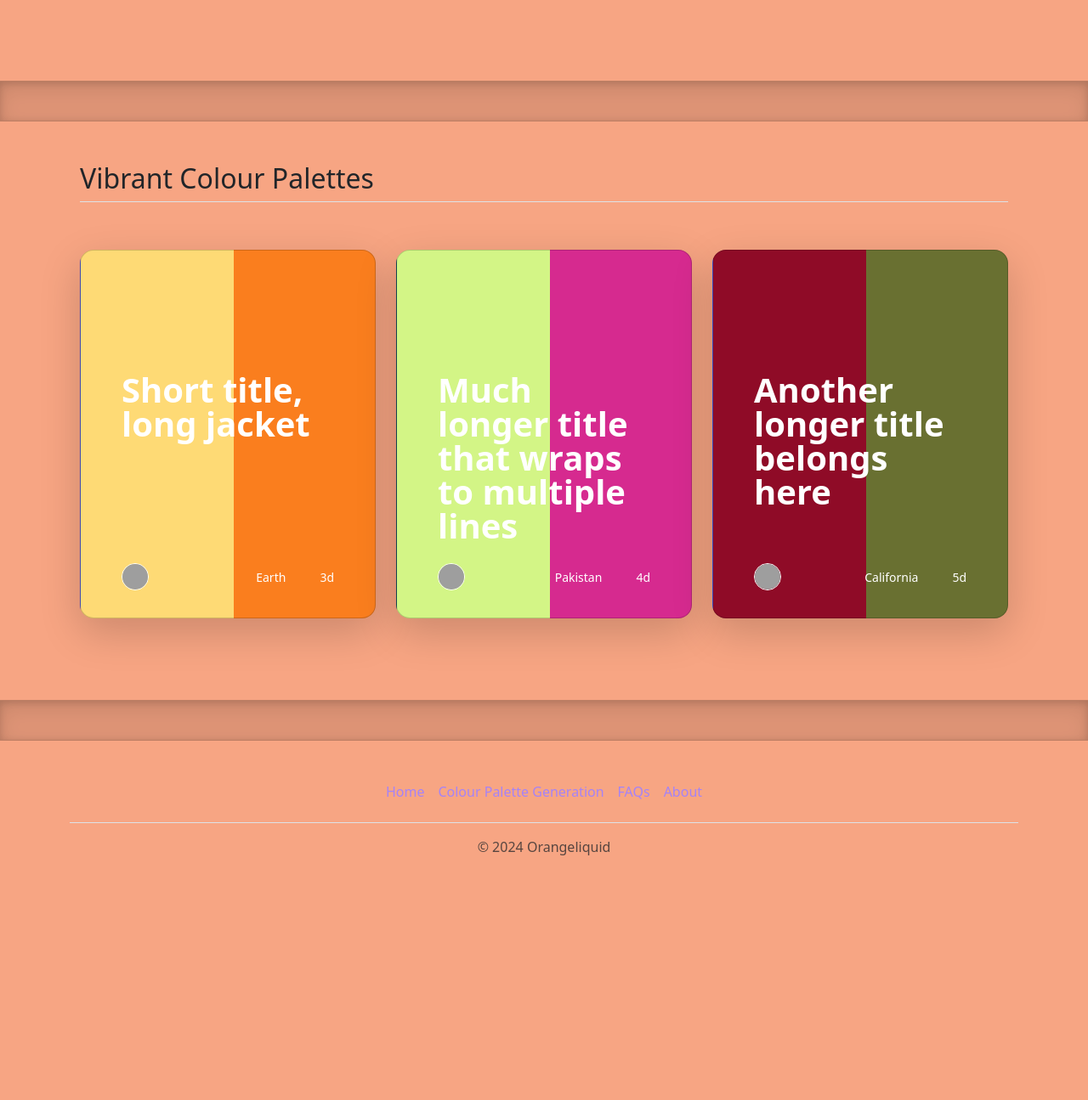
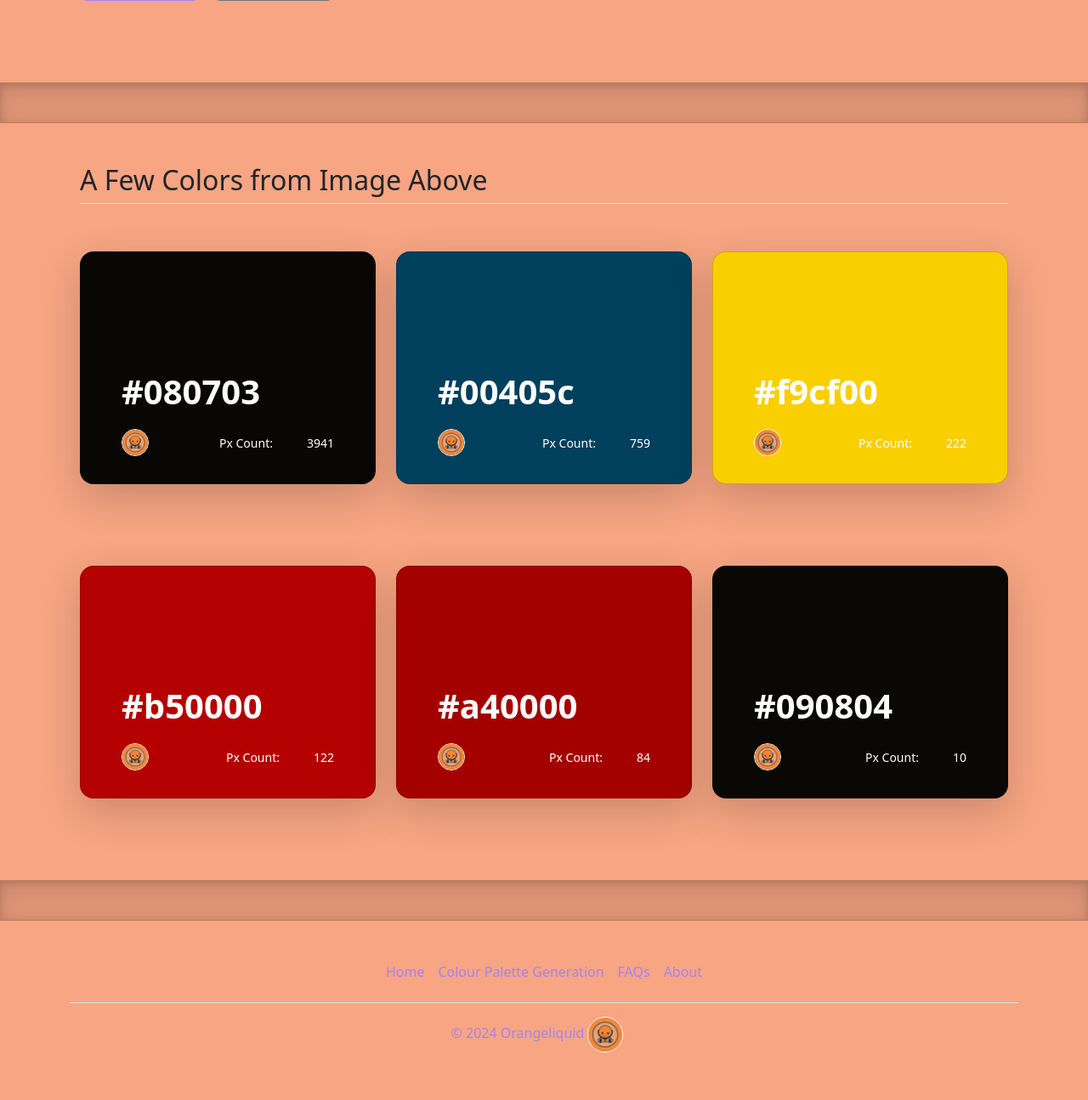
Before and after one commit to Orangeliquid/Colour-Palette-Generator, a Flask app: page / in a window 1280 px wide. Shown: the part 673-1968 px from the top of the page at 85% size. Before the commit the page ends 1680 px from the top, so only its background shows below. Run offline with Flask 3, Linux system fonts and the light colour scheme; some libraries are stand-ins or nearby versions; grey boxes are pictures that could not be loaded.

Commit message:
Change structure of index.html, header.html, footer.html, add styles to styles.css, add Orangeliquid icon in new icons file, Create color_palette_generator.py for rgb, hex, px count extraction

```diff
--- a/static/css/style.css
+++ b/static/css/style.css
@@ -27,6 +27,10 @@
     color: #a583f7 !important;
 }
 
+.copyright {
+    color: #a583f7 !important;
+}
+
 .btn-primary {
     --bs-btn-color: white;
     --bs-btn-bg: #a583f7;
@@ -43,3 +47,27 @@
     --bs-btn-disabled-bg: #a583f7;
     --bs-btn-disabled-border-color: #a583f7;
 }
+
+.card1 {
+    background-color: #080703 !important;
+}
+
+.card2 {
+    background-color: #00405c !important;
+}
+
+.card3 {
+    background-color: #f9cf00 !important;
+}
+
+.card4 {
+    background-color: #b50000 !important;
+}
+
+.card5 {
+    background-color: #a40000 !important;
+}
+
+.card6 {
+    background-color: #090804 !important;
+}
--- a/templates/footer.html
+++ b/templates/footer.html
@@ -1,11 +1,16 @@
 <div class="container">
     <footer class="py-3 my-4">
+
         <ul class="nav justify-content-center border-bottom pb-3 mb-3">
             <li class="nav-item"><a href="{{ url_for('home') }}" class="nav-link px-2 text-body-secondary">Home</a></li>
-      <li class="nav-item"><a href="#" class="nav-link px-2 text-body-secondary">Colour Palette Generation</a></li>
+            <li class="nav-item"><a href="#" class="nav-link px-2 text-body-secondary">Colour Palette Generation</a>
+            </li>
             <li class="nav-item"><a href="#" class="nav-link px-2 text-body-secondary">FAQs</a></li>
-      <li class="nav-item"><a href="{{ url_for('about') }}" class="nav-link px-2 text-body-secondary">About</a></li>
+            <li class="nav-item"><a href="{{ url_for('about') }}" class="nav-link px-2 text-body-secondary">About</a>
+            </li>
         </ul>
-    <p class="text-center text-body-secondary">© 2024 Orangeliquid</p>
+        <p class="text-center text-body-secondary copyright">© 2024 Orangeliquid
+        <img src="static/icons/orange_alien.ico" alt="Bootstrap" width="42" height="42"
+             class="rounded-circle border border-white me-3"></p>
     </footer>
 </div>
--- a/templates/header.html
+++ b/templates/header.html
@@ -1,11 +1,22 @@
 <div class="container header-background">
     <header class="d-flex justify-content-center py-3">
+        <!-- Use a custom icon -->
+        <img src="static/icons/orange_alien.ico" alt="Bootstrap" width="42" height="42"
+             class="rounded-circle border border-white me-3">
+
         <ul class="nav nav-pills">
-            <li class="nav-item"><a href="{{ url_for('home') }}" class="nav-link active" aria-current="page">Home</a>
+            <li class="nav-item">
+                <a href="{{ url_for('home') }}" class="nav-link active" aria-current="page">Home</a>
             </li>
-            <li class="nav-item"><a href="#" class="nav-link">Colour Palette Generation</a></li>
-            <li class="nav-item"><a href="#" class="nav-link">FAQs</a></li>
-            <li class="nav-item"><a href="{{ url_for('about') }}" class="nav-link">About</a></li>
+            <li class="nav-item">
+                <a href="#" class="nav-link">Colour Palette Generation</a>
+            </li>
+            <li class="nav-item">
+                <a href="#" class="nav-link">FAQs</a>
+            </li>
+            <li class="nav-item">
+                <a href="{{ url_for('about') }}" class="nav-link">About</a>
+            </li>
         </ul>
     </header>
 </div>
--- a/templates/index.html
+++ b/templates/index.html
@@ -4,8 +4,9 @@
 <div class="container col-xxl-8 px-4 py-5">
     <div class="row flex-lg-row-reverse align-items-center g-5 py-5">
         <div class="col-10 col-sm-8 col-lg-6">
-            <img src="bootstrap-themes.png" class="d-block mx-lg-auto img-fluid" alt="Bootstrap Themes" width="700"
-                 height="500" loading="lazy">
+            <img src="static/images/index_image.jpg" class="d-block mx-lg-auto img-fluid rounded-circle"
+                 alt="abstract painting with many colours" width="500"
+                 height="700" loading="lazy">
         </div>
         <div class="col-lg-6">
             <h1 class="display-4 fw-bold text-body-emphasis lh-1 mb-3">Welcome to OCPG</h1>
@@ -32,66 +33,167 @@
 <div class="b-example-divider"></div>
 
 <div class="container px-4 py-5" id="custom-cards">
-    <h2 class="pb-2 border-bottom">Vibrant Colour Palettes</h2>
+    <h2 class="pb-2 border-bottom">A Few Colors from Image Above</h2>
 
     <div class="row row-cols-1 row-cols-lg-3 align-items-stretch g-4 py-5">
+        <!-- First card -->
         <div class="col">
-        <div class="card card-cover h-100 overflow-hidden text-bg-dark rounded-4 shadow-lg" style="background-image: url('{{ url_for('static', filename='images/insta_cp.png') }}');">
+            <div class="card1 card card-cover h-100 overflow-hidden text-bg-dark rounded-4 shadow-lg">
                 <div class="d-flex flex-column h-100 p-5 pb-3 text-white text-shadow-1">
-            <h3 class="pt-5 mt-5 mb-4 display-6 lh-1 fw-bold">Short title, long jacket</h3>
+                    <h3 class="pt-5 mt-5 mb-4 display-6 lh-1 fw-bold">#080703</h3>
                     <ul class="d-flex list-unstyled mt-auto">
                         <li class="me-auto">
-                <img src="https://github.com/twbs.png" alt="Bootstrap" width="32" height="32" class="rounded-circle border border-white">
+                            <img src="static/icons/orange_alien.ico" alt="Bootstrap" width="32" height="32"
+                                class="rounded-circle border border-white">
                         </li>
                         <li class="d-flex align-items-center me-3">
-                <svg class="bi me-2" width="1em" height="1em"><use xlink:href="#geo-fill"></use></svg>
-                <small>Earth</small>
+                            <svg class="bi me-2" width="1em" height="1em">
+                                <use xlink:href="#geo-fill"></use>
+                            </svg>
+                            <small>Px Count:</small>
                         </li>
                         <li class="d-flex align-items-center">
-                <svg class="bi me-2" width="1em" height="1em"><use xlink:href="#calendar3"></use></svg>
-                <small>3d</small>
+                            <svg class="bi me-2" width="1em" height="1em">
+                                <use xlink:href="#calendar3"></use>
+                            </svg>
+                            <small>3941</small>
                         </li>
                     </ul>
                 </div>
             </div>
         </div>
 
+        <!-- Second card -->
         <div class="col">
-        <div class="card card-cover h-100 overflow-hidden text-bg-dark rounded-4 shadow-lg" style="background-image: url('{{ url_for('static', filename='images/lost_in_space.png') }}');">
+            <div class="card2 card card-cover h-100 overflow-hidden text-bg-dark rounded-4 shadow-lg">
                 <div class="d-flex flex-column h-100 p-5 pb-3 text-white text-shadow-1">
-            <h3 class="pt-5 mt-5 mb-4 display-6 lh-1 fw-bold">Much longer title that wraps to multiple lines</h3>
+                    <h3 class="pt-5 mt-5 mb-4 display-6 lh-1 fw-bold">#00405c</h3>
                     <ul class="d-flex list-unstyled mt-auto">
                         <li class="me-auto">
-                <img src="https://github.com/twbs.png" alt="Bootstrap" width="32" height="32" class="rounded-circle border border-white">
+                            <img src="static/icons/orange_alien.ico" alt="Bootstrap" width="32" height="32"
+                                class="rounded-circle border border-white">
                         </li>
                         <li class="d-flex align-items-center me-3">
-                <svg class="bi me-2" width="1em" height="1em"><use xlink:href="#geo-fill"></use></svg>
-                <small>Pakistan</small>
+                            <svg class="bi me-2" width="1em" height="1em">
+                                <use xlink:href="#geo-fill"></use>
+                            </svg>
+                            <small>Px Count:</small>
                         </li>
                         <li class="d-flex align-items-center">
-                <svg class="bi me-2" width="1em" height="1em"><use xlink:href="#calendar3"></use></svg>
-                <small>4d</small>
+                            <svg class="bi me-2" width="1em" height="1em">
+                                <use xlink:href="#calendar3"></use>
+                            </svg>
+                            <small>759</small>
                         </li>
                     </ul>
                 </div>
             </div>
         </div>
 
+        <!-- Third card -->
         <div class="col">
-        <div class="card card-cover h-100 overflow-hidden text-bg-dark rounded-4 shadow-lg" style="background-image: url('{{ url_for('static', filename='images/kartik_research.png') }}');">
-          <div class="d-flex flex-column h-100 p-5 pb-3 text-shadow-1">
-            <h3 class="pt-5 mt-5 mb-4 display-6 lh-1 fw-bold">Another longer title belongs here</h3>
+            <div class="card3 card card-cover h-100 overflow-hidden text-bg-dark rounded-4 shadow-lg">
+                <div class="d-flex flex-column h-100 p-5 pb-3 text-white text-shadow-1">
+                    <h3 class="pt-5 mt-5 mb-4 display-6 lh-1 fw-bold">#f9cf00</h3>
                     <ul class="d-flex list-unstyled mt-auto">
                         <li class="me-auto">
-                <img src="https://github.com/twbs.png" alt="Bootstrap" width="32" height="32" class="rounded-circle border border-white">
+                            <img src="static/icons/orange_alien.ico" alt="Bootstrap" width="32" height="32"
+                                class="rounded-circle border border-white">
                         </li>
                         <li class="d-flex align-items-center me-3">
-                <svg class="bi me-2" width="1em" height="1em"><use xlink:href="#geo-fill"></use></svg>
-                <small>California</small>
+                            <svg class="bi me-2" width="1em" height="1em">
+                                <use xlink:href="#geo-fill"></use>
+                            </svg>
+                            <small>Px Count:</small>
                         </li>
                         <li class="d-flex align-items-center">
-                <svg class="bi me-2" width="1em" height="1em"><use xlink:href="#calendar3"></use></svg>
-                <small>5d</small>
+                            <svg class="bi me-2" width="1em" height="1em">
+                                <use xlink:href="#calendar3"></use>
+                            </svg>
+                            <small>222</small>
+                        </li>
+                    </ul>
+                </div>
+            </div>
+        </div>
+    </div>
+
+    <div class="row row-cols-1 row-cols-lg-3 align-items-stretch g-4 py-5">
+        <!-- Fourth card -->
+        <div class="col">
+            <div class="card4 card card-cover h-100 overflow-hidden text-bg-dark rounded-4 shadow-lg">
+                <div class="d-flex flex-column h-100 p-5 pb-3 text-white text-shadow-1">
+                    <h3 class="pt-5 mt-5 mb-4 display-6 lh-1 fw-bold">#b50000</h3>
+                    <ul class="d-flex list-unstyled mt-auto">
+                        <li class="me-auto">
+                            <img src="static/icons/orange_alien.ico" alt="Bootstrap" width="32" height="32"
+                                class="rounded-circle border border-white">
+                        </li>
+                        <li class="d-flex align-items-center me-3">
+                            <svg class="bi me-2" width="1em" height="1em">
+                                <use xlink:href="#geo-fill"></use>
+                            </svg>
+                            <small>Px Count:</small>
+                        </li>
+                        <li class="d-flex align-items-center">
+                            <svg class="bi me-2" width="1em" height="1em">
+                                <use xlink:href="#calendar3"></use>
+                            </svg>
+                            <small>122</small>
+                        </li>
+                    </ul>
+                </div>
+            </div>
+        </div>
+
+        <!-- Fifth card -->
+        <div class="col">
+            <div class="card5 card card-cover h-100 overflow-hidden text-bg-dark rounded-4 shadow-lg">
+                <div class="d-flex flex-column h-100 p-5 pb-3 text-white text-shadow-1">
+                    <h3 class="pt-5 mt-5 mb-4 display-6 lh-1 fw-bold">#a40000</h3>
+                    <ul class="d-flex list-unstyled mt-auto">
+                        <li class="me-auto">
+                            <img src="static/icons/orange_alien.ico" alt="Bootstrap" width="32" height="32"
+                                class="rounded-circle border border-white">
+                        </li>
+                        <li class="d-flex align-items-center me-3">
+                            <svg class="bi me-2" width="1em" height="1em">
+                                <use xlink:href="#geo-fill"></use>
+                            </svg>
+                            <small>Px Count:</small>
+                        </li>
+                        <li class="d-flex align-items-center">
+                            <svg class="bi me-2" width="1em" height="1em">
+                                <use xlink:href="#calendar3"></use>
+                            </svg>
+                            <small>84</small>
+                        </li>
+                    </ul>
+                </div>
+            </div>
+        </div>
+
+        <!-- Sixth card -->
+        <div class="col">
+            <div class="card6 card card-cover h-100 overflow-hidden text-bg-dark rounded-4 shadow-lg">
+                <div class="d-flex flex-column h-100 p-5 pb-3 text-white text-shadow-1">
+                    <h3 class="pt-5 mt-5 mb-4 display-6 lh-1 fw-bold">#090804</h3>
+                    <ul class="d-flex list-unstyled mt-auto">
+                        <li class="me-auto">
+                            <img src="static/icons/orange_alien.ico" alt="Bootstrap" width="32" height="32"
+                                class="rounded-circle border border-white">
+                        </li>
+                        <li class="d-flex align-items-center me-3">
+                            <svg class="bi me-2" width="1em" height="1em">
+                                <use xlink:href="#geo-fill"></use>
+                            </svg>
+                            <small>Px Count:</small>
+                        </li>
+                        <li class="d-flex align-items-center">
+                            <svg class="bi me-2" width="1em" height="1em">
+                                <use xlink:href="#calendar3"></use>
+                            </svg>
+                            <small>10</small>
                         </li>
                     </ul>
                 </div>
@@ -99,6 +201,7 @@
         </div>
     </div>
 </div>
+<div class="b-example-divider"></div>
 
-<div class="b-example-divider"></div>
+
 {% endblock %}
```
Also changed, not shown: color_palette_generator.py (added, +57 -0 lines), static/icons/orange_alien.ico (added), static/images/index_image.jpg (added), static/images/insta_cp.png (deleted), static/images/kartik_research.png (deleted), static/images/lost_in_space.png (deleted), static/images/mpcp.png (deleted). Lines whose indentation alone changed are shown as unchanged.
